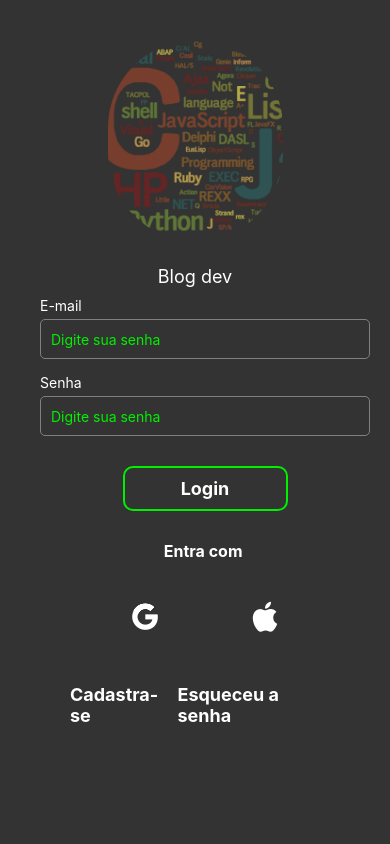
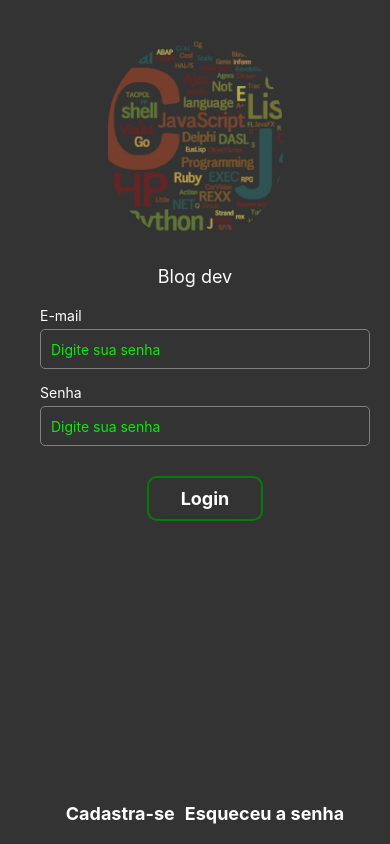
Before and after one commit to THIAGOMORGADO/blog-app, a React Native app: screen /Login in a window 390 px wide. Built offline with nearby package versions, Linux system fonts and the light colour scheme.

Commit message:
reafactor

```diff
--- a/src/components/Button/styles.ts
+++ b/src/components/Button/styles.ts
@@ -3,13 +3,13 @@ import { StyleSheet } from "react-native";
 export const styles = StyleSheet.create({
   container: {
     backgroundColor: '#333',
-    width: '50%',
+    width: '35%',
     padding: 10,
     marginTop: 20,
     alignItems: 'center',
     justifyContent: 'center',
     borderRadius: 10,
-    borderColor: "#00f000",
+    borderColor: "green",
     borderWidth: 2,
     marginBottom: 20,
   },
--- a/src/components/Input/index.tsx
+++ b/src/components/Input/index.tsx
@@ -1,14 +1,16 @@
 import React, { useState } from 'react';
 import { TextInput, StyleSheet, TextInputProps } from 'react-native';
+
 
 interface InputProps extends TextInputProps {
   placeholder: string;
   placeholderTextColor?: string;
   value?: string;
   onChangeText?: (text: string) => void;
+
 }
 
-const Input: React.FC<any> = ({ placeholder, placeholderTextColor, value, onChangeText, ...rest } : InputProps) => {
+const Input: React.FC<any> = ({ placeholder, placeholderTextColor, value, onChangeText, style, ...rest } : InputProps) => {
   const [isFocused, setIsFocused] = useState(false);
 
   const handleFocus = () => {
@@ -21,11 +23,13 @@ const Input: React.FC<any> = ({ placeholder, placeholderTextColor, value, onChan
 
   return (
     <TextInput
-      style={[styles.input, isFocused && styles.focusedInput]}
+      style={[styles.input, isFocused && styles.focusedInput, {color: '#fff'}]}
       placeholder={placeholder}
       placeholderTextColor={placeholderTextColor}
       onFocus={handleFocus}
       onBlur={handleBlur}
+
+      {...rest}
     />
   );
 };
--- a/src/components/ListEmpty/index.tsx
+++ b/src/components/ListEmpty/index.tsx
@@ -12,7 +12,7 @@ export default function ListEmpty() {
         <Text style={styles.title}>Você ainda não tem Skills cadastradas</Text>
         <Text style={styles.subTitle}>Cadastre suas skills no butao abaixo</Text>
 
-        <Button />
+
       </View>
     </View>
 
--- a/src/screens/SignIn/index.tsx
+++ b/src/screens/SignIn/index.tsx
@@ -1,3 +1,5 @@
+ {/* Reafator para o arvide estilizacao todas as view que stiver estilizacao inline */}
+
 import {
   View,
   Text,
@@ -5,7 +7,8 @@ import {
   Platform,
   TextInput,
   ScrollView,
-  ActivityIndicator
+  ActivityIndicator,
+  TouchableOpacity
 } from 'react-native'
 import React, { useState } from 'react'
 import {styles} from './styles';
@@ -24,7 +27,7 @@ export default function SignIn() {
   const [pressIn, setPressIn] = useState(false);
   const navigation = useNavigation<any>()
   function goToHomePage() {
-    navigation.navigate('home')
+    navigation.navigate('Home')
   }
 
   const handleLogin = () => {
@@ -64,39 +67,52 @@ export default function SignIn() {
           title="Senha"
         />
         <Input
+          style={[styles.input, {color: '#fff'}]}
           placeholder='Digite sua senha'
           placeholderTextColor="#00f000"
+          secureTextEntry
         />
 
         {/* QUnado usuario clicar ele vai ter um efeito sppiner  */}
-        <View style={{alignItems: 'center', justifyContent: 'center'}}>
+        <View style={{alignItems: 'center', justifyContent: 'center', }}>
           <Button onPress={handleLogin}>
           {
              pressIn ?
-            <View style={{flexDirection: 'row', alignItems: 'center', gap: 10}}>
-              <ActivityIndicator size='small' color='#00f000' />
-
-              <Text style={styles.btnText}>Logando</Text>
+            <View style={{flexDirection: 'row', alignItems: 'center', gap: 5,}}>
+              <ActivityIndicator size='small' color='green'/>
             </View> :
             <Text style={styles.btnText}>Login</Text>
           }
           </Button>
         </View>
 
-
-        <View style={{ padding: 10, alignItems: 'center', }}>
+        {/* <View style={{ padding: 10, alignItems: 'center', }}>
           <Text style={{color: '#fff', fontSize: 16, fontWeight: 'bold'}}>Entra com </Text>
 
         </View>
         <View style={{flexDirection: 'row', alignItems: 'center', justifyContent: 'space-evenly', marginTop: 30}}>
           <Icon iconName='google' size={30} color='#fff' onPress={() => {}}/>
           <Icon iconName="apple1" size={30} color="#fff" />
-        </View>
+        </View> */}
+
       </View>
 
-      <View style={{flexDirection: 'row', gap: 10,  padding: 50, alignContent: 'center', justifyContent: 'center'}}>
-        <Text style={{color: '#fff', fontSize: 18, fontWeight:'bold'}}>Cadastra-se</Text>
-        <Text style={{color: '#fff', fontSize: 18, fontWeight:'bold'}}>Esqueceu a senha</Text>
+      <View style={{ flex: 1, flexDirection: 'column', alignItems: 'center', justifyContent: 'flex-end',  marginLeft: 20, }}>
+
+        <View style={{alignItems: 'center', justifyContent: 'center', flexDirection: 'row', gap: 10}}>
+          <TouchableOpacity>
+            <Text
+              style={{color: '#fff', fontSize: 18, fontWeight:'bold'}}
+            >
+            Cadastra-se
+            </Text>
+          </TouchableOpacity>
+          <TouchableOpacity>
+            <Text style={{color: '#fff', fontSize: 18, fontWeight:'bold'}}>Esqueceu a senha</Text>
+          </TouchableOpacity>
+
+        </View>
+
       </View>
 
      </ScrollView>
--- a/src/screens/SignIn/styles.ts
+++ b/src/screens/SignIn/styles.ts
@@ -20,6 +20,7 @@ export const styles = StyleSheet.create({
 
   },
   formContent: {
+    marginTop: 10,
     marginLeft: 20,
 
 
@@ -27,7 +28,7 @@ export const styles = StyleSheet.create({
   },
   input:{
     backgroundColor: '#222',
-
+    color: '#fff',
     width: '100%',
     height: 50,
     borderRadius: 10,
```
Also changed, not shown: src/components/Input/styles.ts (added, +7 -0 lines).
